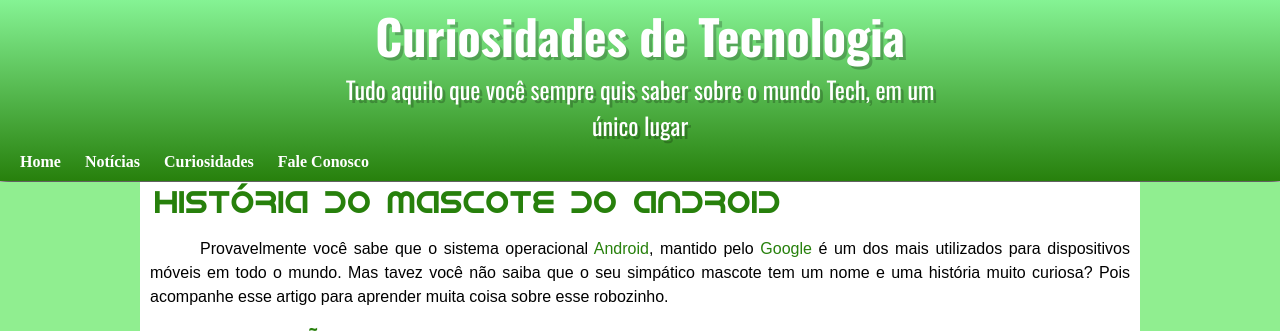
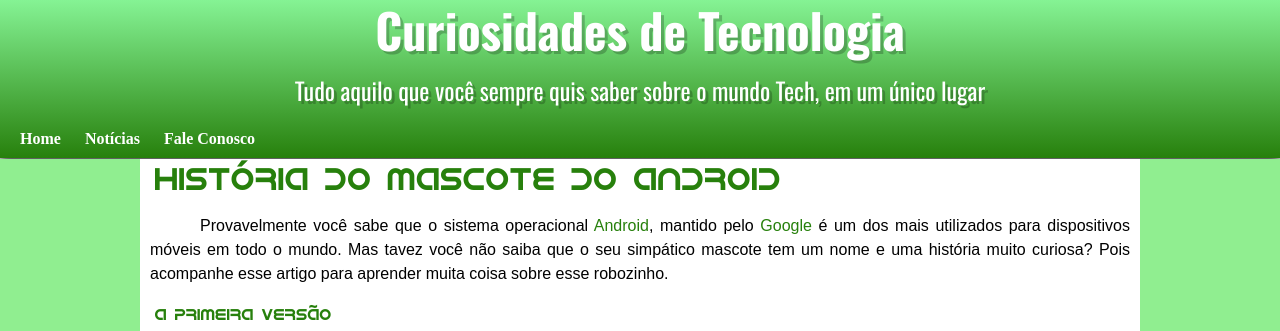
Before and after one commit to Albino1960/projeto-android, a plain HTML site: page index.html in a window 1280 px wide. Shown: the top 331 px of the page. Drawn offline with nearby package versions, Linux system fonts and the light colour scheme.

Commit message:
Correção do Menu e Cabeçalho

```diff
--- a/estilo/style.css
+++ b/estilo/style.css
@@ -39,11 +39,13 @@ header {
 
 }
 #cabeca {
-    width: 50%;
+
     font-family: Oswald;
     font-size: 1.5em;
     text-align: center;
     margin: auto;
+    line-height: 2.5em;
+
 
 
 }
--- a/index.html
+++ b/index.html
@@ -22,8 +22,7 @@
     <nav id="menu">
         <a href="#">Home</a>
         <a href="#">Notícias</a>
-        <a href="#">Curiosidades</a>
-        <a href="#">Fale Conosco</a>
+             <a href="#">Fale Conosco</a>
 
     </nav>
 </header>
```
